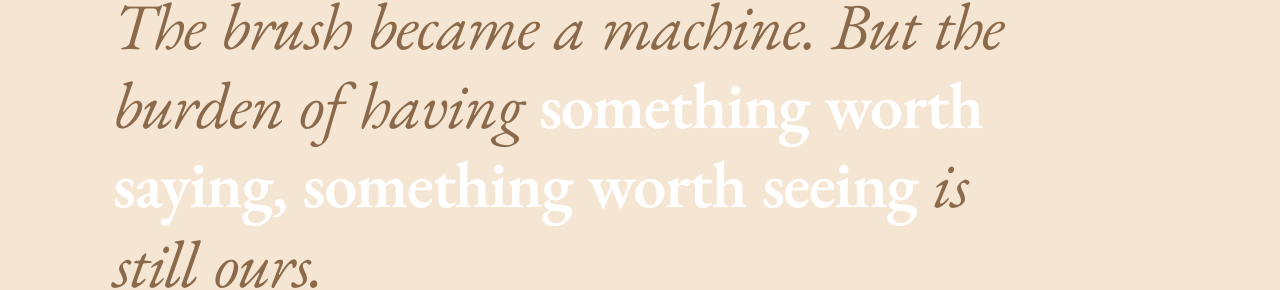
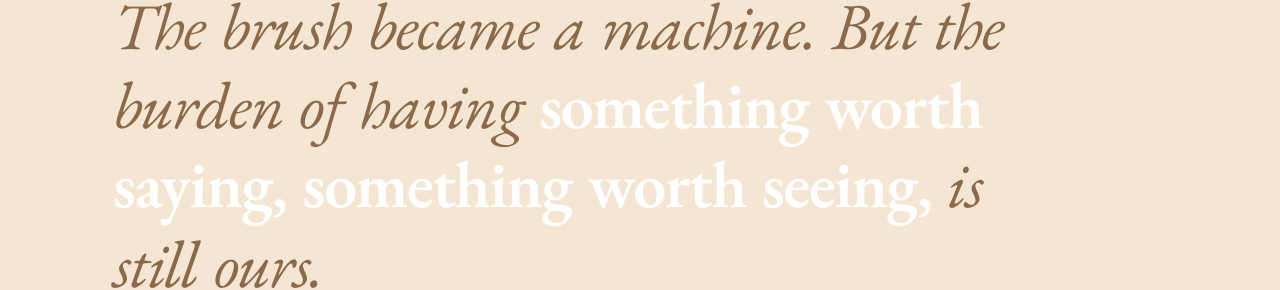
Before and after one commit to aivancreates-collab/ivanlewis-portfolio, a React (Vite) app: page / in a window 1280 px wide. Shown: the part 2328-2618 px from the top of the page. Built offline with nearby package versions, Linux system fonts and the light colour scheme; a web font is replaced by a local one.

Commit message:
fix(philosophy): add missing comma to kinetic text

```diff
--- a/src/app/components/PhilosophyKineticTypography.tsx
+++ b/src/app/components/PhilosophyKineticTypography.tsx
@@ -67,7 +67,7 @@ export function PhilosophyKineticTypography() {
     { text: "saying,", highlighted: true },
     { text: "something", highlighted: true },
     { text: "worth", highlighted: true },
-    { text: "seeing", highlighted: true },
+    { text: "seeing,", highlighted: true },
     { text: "is", highlighted: false },
     { text: "still", highlighted: false },
     { text: "ours.", highlighted: false }
```
